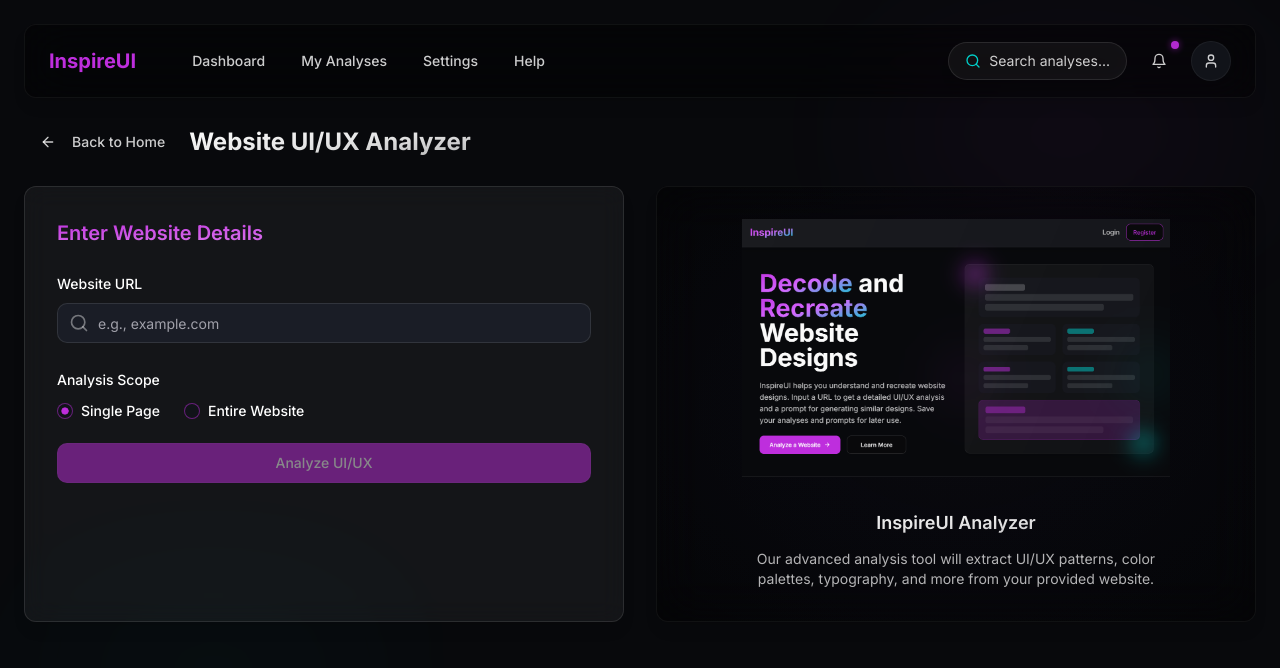
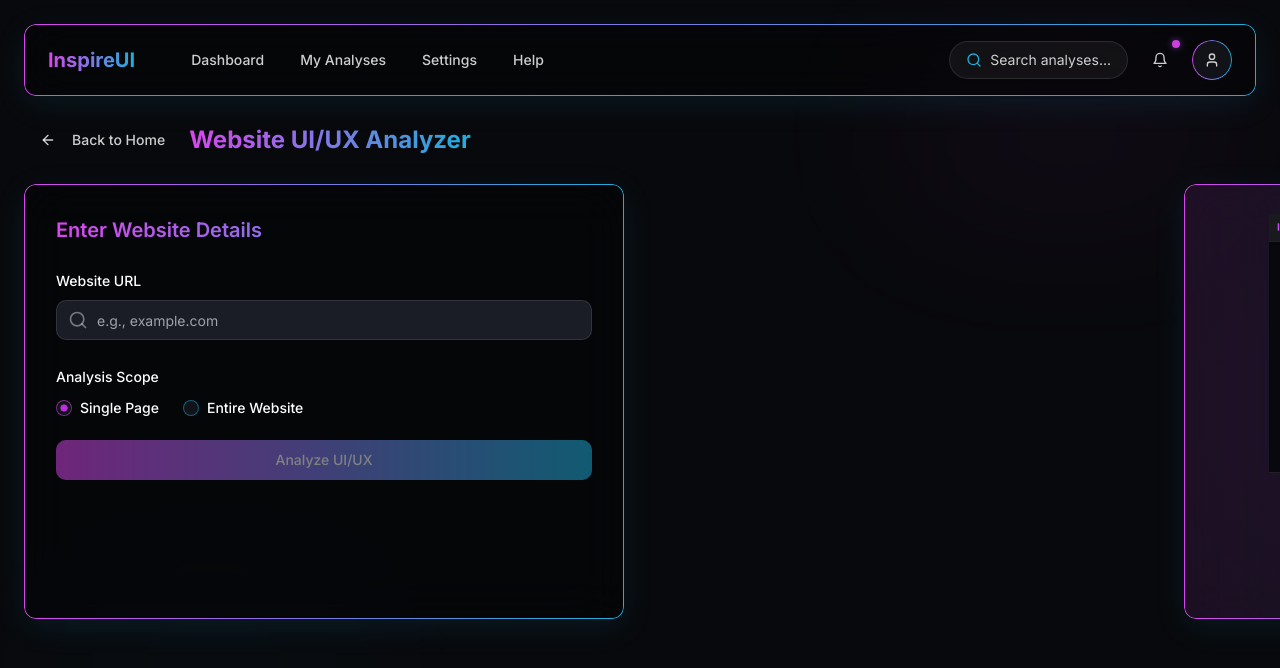
Before and after one commit to Pon-Dinesh-kumar/InspireUI, a React (Vite) app: page /dashboard in a window 1280 px wide. Shown: the top 668 px of the page. Built offline with nearby package versions, Linux system fonts and the light colour scheme.

Commit message:
Refactor: Apply pink/blue theme and glass effects
- Implement pink/blue gradient theme.
- Apply glass effects throughout the app.
- Animate the image on the main page.

```diff
--- a/src/components/Header.tsx
+++ b/src/components/Header.tsx
@@ -6,9 +6,9 @@ import { Link } from 'react-router-dom';
 
 const Header = () => {
   return (
-    <header className="w-full py-4 px-6 flex justify-between items-center glass-dark rounded-lg border border-white/5 backdrop-blur-lg">
+    <header className="w-full py-4 px-6 flex justify-between items-center glass-pink-blue rounded-lg border-gradient backdrop-blur-lg">
       <div className="flex items-center">
-        <Link to="/" className="text-xl font-bold text-purple mr-10 hover:text-purple-light transition-colors">InspireUI</Link>
+        <Link to="/" className="text-xl font-bold text-gradient-pink-blue mr-10 hover:opacity-80 transition-colors">InspireUI</Link>
         <nav className="hidden md:flex items-center space-x-1">
           <Button variant="ghost" className="text-white/80 hover:text-white hover:bg-white/10" asChild>
             <Link to="/dashboard">Dashboard</Link>
@@ -26,14 +26,14 @@ const Header = () => {
       </div>
       <div className="flex items-center space-x-3">
         <div className="hidden md:flex items-center bg-darkbg-light/50 glass rounded-full p-2 px-4 border border-white/5">
-          <Search size={16} className="text-teal mr-2" />
+          <Search size={16} className="text-blue mr-2" />
           <span className="text-sm text-white/80">Search analyses...</span>
         </div>
         <Button variant="ghost" size="icon" className="rounded-full hover:bg-white/10 relative">
-          <div className="absolute top-0 right-0 w-2 h-2 rounded-full bg-purple animate-pulse-glow"></div>
+          <div className="absolute top-0 right-0 w-2 h-2 rounded-full bg-pink animate-pulse-glow"></div>
           <Bell size={20} className="text-white/80" />
         </Button>
-        <Button variant="ghost" size="icon" className="rounded-full bg-darkbg-light hover:bg-darkbg-lighter border border-white/5">
+        <Button variant="ghost" size="icon" className="rounded-full bg-darkbg-light hover:bg-darkbg-lighter border-gradient">
           <User size={20} className="text-white/80" />
         </Button>
       </div>
--- a/src/components/WebsiteAnalyzer.tsx
+++ b/src/components/WebsiteAnalyzer.tsx
@@ -33,8 +33,8 @@ const WebsiteAnalyzer: React.FC<WebsiteAnalyzerProps> = ({ onAnalyze, isLoading
 
   return (
     <div className="grid grid-cols-1 lg:grid-cols-2 gap-8">
-      <div className="glass rounded-lg p-8 border border-white/10 backdrop-blur-md transition duration-300 hover:border-purple/20">
-        <h3 className="text-xl font-semibold mb-6 text-gradient-primary">Enter Website Details</h3>
+      <div className="glass-pink-blue rounded-lg p-8 border-gradient backdrop-blur-md transition duration-300 hover:shadow-glow">
+        <h3 className="text-xl font-semibold mb-6 text-gradient-pink-blue">Enter Website Details</h3>
 
         <form onSubmit={handleSubmit} className="space-y-6">
           <div className="space-y-2">
@@ -46,7 +46,7 @@ const WebsiteAnalyzer: React.FC<WebsiteAnalyzerProps> = ({ onAnalyze, isLoading
                 placeholder="e.g., example.com"
                 value={url}
                 onChange={(e) => setUrl(e.target.value)}
-                className="bg-darkbg-lighter border-white/10 pl-10 focus:border-purple/50 transition-all"
+                className="bg-darkbg-lighter border-white/10 pl-10 focus:border-pink/50 transition-all"
               />
               <Search className="absolute left-3 top-2.5 h-5 w-5 text-white/40" />
             </div>
@@ -61,11 +61,11 @@ const WebsiteAnalyzer: React.FC<WebsiteAnalyzerProps> = ({ onAnalyze, isLoading
               className="flex gap-6"
             >
               <div className="flex items-center space-x-2">
-                <RadioGroupItem value="page" id="page" className="border-purple/50" />
+                <RadioGroupItem value="page" id="page" className="border-pink/50 text-pink" />
                 <Label htmlFor="page" className="cursor-pointer">Single Page</Label>
               </div>
               <div className="flex items-center space-x-2">
-                <RadioGroupItem value="site" id="site" className="border-purple/50" />
+                <RadioGroupItem value="site" id="site" className="border-blue/50 text-blue" />
                 <Label htmlFor="site" className="cursor-pointer">Entire Website</Label>
               </div>
             </RadioGroup>
@@ -73,7 +73,7 @@ const WebsiteAnalyzer: React.FC<WebsiteAnalyzerProps> = ({ onAnalyze, isLoading
 
           <Button
             type="submit"
-            className="w-full bg-purple hover:bg-purple-dark border border-purple-light/20 transition-all duration-300 group"
+            className="w-full bg-gradient-pink-blue hover:opacity-90 border-gradient transition-all duration-300 group"
             disabled={!url || isLoading}
           >
             {isLoading ? (
@@ -90,17 +90,17 @@ const WebsiteAnalyzer: React.FC<WebsiteAnalyzerProps> = ({ onAnalyze, isLoading
         </form>
       </div>
 
-      <div className="glass-dark rounded-lg p-8 flex flex-col justify-center items-center border border-white/5 relative overflow-hidden">
-        <div className="absolute top-0 right-0 w-full h-full bg-gradient-radial from-purple/5 to-transparent opacity-60"></div>
-        <div className="absolute bottom-0 left-0 w-full h-full bg-gradient-radial from-teal/5 to-transparent opacity-30"></div>
+      <div className="glass-animated rounded-lg p-8 flex flex-col justify-center items-center border-gradient relative overflow-hidden animate-pulse-border">
+        <div className="absolute top-0 right-0 w-full h-full bg-gradient-radial from-pink/5 to-transparent opacity-60"></div>
+        <div className="absolute bottom-0 left-0 w-full h-full bg-gradient-radial from-blue/5 to-transparent opacity-30"></div>
 
         <img
-          src="/lovable-uploads/a0023328-7e0f-4b5e-9049-9862b8708fff.png"
+          src="/lovable-uploads/6f5c6533-4209-439b-8866-2de6203e0671.png"
           alt="UI Visualization"
-          className="w-4/5 mb-8 relative z-10 transition-all duration-700 hover:scale-105"
+          className="w-4/5 mb-8 relative z-10 transition-all duration-700 hover:scale-105 animate-float-motion"
         />
         <div className="text-center relative z-10">
-          <h3 className="text-lg font-semibold text-gradient">InspireUI Analyzer</h3>
+          <h3 className="text-lg font-semibold text-gradient-pink-blue">InspireUI Analyzer</h3>
           <p className="text-sm text-white/70 mt-3 max-w-md">
             Our advanced analysis tool will extract UI/UX patterns, color palettes, typography, and more from your provided website.
           </p>
--- a/src/index.css
+++ b/src/index.css
@@ -50,7 +50,7 @@
 
 @layer base {
   * {
-    @apply border-border selection:bg-purple/30 selection:text-white;
+    @apply border-border selection:bg-pink/30 selection:text-white;
   }
 
   body {
@@ -81,6 +81,46 @@
     @apply bg-black/40 backdrop-blur-xl border border-white/5 shadow-lg;
   }
 
+  .glass-pink-blue {
+    @apply bg-black/30 backdrop-blur-xl border border-pink/10 shadow-lg;
+    box-shadow: 0 8px 32px rgba(30, 174, 219, 0.1);
+  }
+
+  .glass-animated {
+    @apply glass-pink-blue animate-shine relative overflow-hidden;
+    background: linear-gradient(
+      90deg,
+      rgba(217, 70, 239, 0.1),
+      rgba(30, 174, 219, 0.1),
+      rgba(217, 70, 239, 0.1)
+    );
+    background-size: 200% auto;
+    border: 1px solid rgba(255, 255, 255, 0.1);
+  }
+
+  .glass-glow {
+    box-shadow:
+      0 8px 32px rgba(217, 70, 239, 0.15),
+      0 0 8px rgba(30, 174, 219, 0.2) inset;
+  }
+
+  .glass-shine::before {
+    content: '';
+    position: absolute;
+    top: 0;
+    left: -150%;
+    width: 150%;
+    height: 100%;
+    background: linear-gradient(
+      90deg,
+      transparent,
+      rgba(255, 255, 255, 0.2),
+      transparent
+    );
+    transform: skewX(-20deg);
+    animation: shine 8s infinite;
+  }
+
   .text-gradient {
     @apply bg-gradient-to-br from-white via-white/90 to-white/70 bg-clip-text text-transparent;
   }
@@ -89,8 +129,22 @@
     @apply bg-gradient-to-br from-purple via-purple-light to-purple-dark bg-clip-text text-transparent;
   }
 
+  .text-gradient-pink-blue {
+    @apply bg-clip-text text-transparent;
+    background-image: linear-gradient(90deg, #D946EF, #1EAEDB);
+  }
+
+  .text-gradient-purple-teal {
+    @apply bg-clip-text text-transparent;
+    background-image: linear-gradient(90deg, #be2edd, #00cec9);
+  }
+
   .shadow-glow {
-    box-shadow: 0 0 15px rgba(190, 46, 221, 0.5);
+    box-shadow: 0 0 15px rgba(217, 70, 239, 0.4);
+  }
+
+  .shadow-blue-glow {
+    box-shadow: 0 0 15px rgba(30, 174, 219, 0.4);
   }
 
   .animate-float {
@@ -118,22 +172,35 @@
   }
 
   .hover-glow:hover {
-    box-shadow: 0 0 15px rgba(190, 46, 221, 0.5);
+    box-shadow: 0 0 20px rgba(217, 70, 239, 0.5);
+  }
+
+  .hover-glow-blue:hover {
+    box-shadow: 0 0 20px rgba(30, 174, 219, 0.5);
   }
 
   .story-link {
-    @apply relative inline-block after:content-[''] after:absolute after:w-full after:scale-x-0 after:h-0.5 after:bottom-0 after:left-0 after:bg-purple after:origin-bottom-right after:transition-transform after:duration-300 hover:after:scale-x-100 hover:after:origin-bottom-left;
+    @apply relative inline-block after:content-[''] after:absolute after:w-full after:scale-x-0 after:h-0.5 after:bottom-0 after:left-0 after:bg-gradient-pink-blue after:origin-bottom-right after:transition-transform after:duration-300 hover:after:scale-x-100 hover:after:origin-bottom-left;
   }
 }
 
 @keyframes pulse-glow {
   0%, 100% {
     opacity: 1;
-    box-shadow: 0 0 5px 1px rgba(190, 46, 221, 0.3);
+    box-shadow: 0 0 5px 1px rgba(217, 70, 239, 0.3);
   }
   50% {
     opacity: 0.7;
-    box-shadow: 0 0 10px 3px rgba(190, 46, 221, 0.5);
+    box-shadow: 0 0 10px 3px rgba(30, 174, 219, 0.5);
+  }
+}
+
+@keyframes shine {
+  0% {
+    left: -150%;
+  }
+  100% {
+    left: 150%;
   }
 }
 
@@ -157,3 +224,24 @@
 * {
   transition: background-color 0.2s ease, border-color 0.2s ease, transform 0.2s ease;
 }
+
+/* Pink Blue border gradient */
+.border-gradient {
+  position: relative;
+  border: none;
+}
+
+.border-gradient::before {
+  content: '';
+  position: absolute;
+  inset: 0;
+  padding: 1px;
+  background: linear-gradient(90deg, #D946EF, #1EAEDB);
+  mask: linear-gradient(#fff 0 0) content-box,
+        linear-gradient(#fff 0 0);
+  -webkit-mask: linear-gradient(#fff 0 0) content-box,
+                linear-gradient(#fff 0 0);
+  -webkit-mask-composite: xor;
+  mask-composite: exclude;
+  border-radius: inherit;
+}
--- a/src/pages/Dashboard.tsx
+++ b/src/pages/Dashboard.tsx
@@ -39,8 +39,8 @@ const Dashboard = () => {
           columns: '12-column grid'
         },
         colors: {
-          primary: '#be2edd',
-          secondary: '#00cec9',
+          primary: '#D946EF',
+          secondary: '#1EAEDB',
           background: '#08090c',
           text: '#ffffff'
         },
@@ -56,7 +56,7 @@ const Dashboard = () => {
           'Custom navigation menu'
         ],
         theme: 'Modern, futuristic dark theme with glassmorphism effects',
-        prompt: `Create a modern web application with a dark theme (#08090c background) and vibrant purple (#be2edd) accent colors. Use glassmorphism for UI elements with subtle transparency and blur effects. Implement a responsive 12-column grid layout with clean typography using Inter font. Add rounded buttons with hover effects and card-based content presentation. The UI should feel futuristic and dynamic with subtle animations for interactions.`
+        prompt: `Create a modern web application with a dark theme (#08090c background) and vibrant pink (#D946EF) to blue (#1EAEDB) gradient accent colors. Use glassmorphism for UI elements with subtle transparency and blur effects. Implement a responsive 12-column grid layout with clean typography using Inter font. Add rounded buttons with hover effects and card-based content presentation. The UI should feel futuristic and dynamic with subtle animations for interactions.`
       };
 
       setAnalysisData(mockAnalysisData);
@@ -75,8 +75,8 @@ const Dashboard = () => {
   return (
     <div className="min-h-screen bg-darkbg text-white p-6 relative overflow-hidden">
       {/* Background gradient effects */}
-      <div className="absolute top-0 right-0 w-1/3 h-1/3 bg-gradient-radial from-purple/10 to-transparent opacity-50 blur-3xl"></div>
-      <div className="absolute bottom-0 left-0 w-1/3 h-1/3 bg-gradient-radial from-teal/10 to-transparent opacity-30 blur-3xl"></div>
+      <div className="absolute top-0 right-0 w-1/3 h-1/3 bg-gradient-radial from-pink/10 to-transparent opacity-50 blur-3xl"></div>
+      <div className="absolute bottom-0 left-0 w-1/3 h-1/3 bg-gradient-radial from-blue/10 to-transparent opacity-30 blur-3xl"></div>
 
       <div className="max-w-7xl mx-auto relative z-10">
         <Header />
@@ -87,13 +87,13 @@ const Dashboard = () => {
               <div className="flex items-center mb-6 fade-in-element opacity-0">
                 <Button
                   variant="ghost"
-                  className="text-white/80 hover:text-white mr-2"
+                  className="text-white/80 hover:text-white mr-2 group"
                   onClick={() => navigate('/')}
                 >
-                  <ArrowLeft className="mr-2 h-4 w-4" />
+                  <ArrowLeft className="mr-2 h-4 w-4 group-hover:-translate-x-1 transition-transform" />
                   Back to Home
                 </Button>
-                <h2 className="text-2xl font-bold text-gradient">Website UI/UX Analyzer</h2>
+                <h2 className="text-2xl font-bold text-gradient-pink-blue">Website UI/UX Analyzer</h2>
               </div>
 
               <div className="fade-in-element opacity-0">
@@ -108,13 +108,13 @@ const Dashboard = () => {
               <div className="flex items-center mb-6">
                 <Button
                   variant="ghost"
-                  className="text-white/80 mr-2 hover:bg-white/5"
+                  className="text-white/80 mr-2 hover:bg-white/5 group"
                   onClick={handleReset}
                 >
-                  <ArrowLeft className="mr-2 h-4 w-4" />
+                  <ArrowLeft className="mr-2 h-4 w-4 group-hover:-translate-x-1 transition-transform" />
                   New Analysis
                 </Button>
-                <h2 className="text-2xl font-bold text-gradient">Analysis Results</h2>
+                <h2 className="text-2xl font-bold text-gradient-pink-blue">Analysis Results</h2>
               </div>
 
               <AnalysisResults data={analysisData} />
--- a/tailwind.config.ts
+++ b/tailwind.config.ts
@@ -73,6 +73,16 @@ export default {
 					light: '#81ecec',
 					dark: '#00b5b1'
 				},
+				pink: {
+					DEFAULT: '#D946EF',
+					light: '#F472B6',
+					dark: '#C026D3'
+				},
+				blue: {
+					DEFAULT: '#1EAEDB',
+					light: '#33C3F0',
+					dark: '#0C96C5'
+				},
 				darkbg: {
 					DEFAULT: '#08090c',
 					light: '#111319',
@@ -121,16 +131,52 @@ export default {
 						opacity: '0.7',
 						boxShadow: '0 0 20px 4px rgba(190, 46, 221, 0.5)'
 					}
+				},
+				'float-motion': {
+					'0%, 100%': {
+						transform: 'translateY(0)'
+					},
+					'50%': {
+						transform: 'translateY(-10px)'
+					}
+				},
+				'shine': {
+					'0%': {
+						backgroundPosition: '200% center',
+						opacity: '0.5'
+					},
+					'100%': {
+						backgroundPosition: '-200% center',
+						opacity: '1.0'
+					}
+				},
+				'pulse-border': {
+					'0%, 100%': {
+						borderColor: 'rgba(212, 70, 239, 0.4)'
+					},
+					'50%': {
+						borderColor: 'rgba(30, 174, 219, 0.8)'
+					}
+				},
+				'rotate-slow': {
+					'100%': {
+						transform: 'rotate(360deg)'
+					}
 				}
 			},
 			animation: {
 				'accordion-down': 'accordion-down 0.2s ease-out',
 				'accordion-up': 'accordion-up 0.2s ease-out',
 				'fade-in': 'fade-in 0.3s ease-out',
-				'pulse-glow': 'pulse-glow 2s infinite'
+				'pulse-glow': 'pulse-glow 2s infinite',
+				'float-motion': 'float-motion 6s ease-in-out infinite',
+				'shine': 'shine 8s ease-in-out infinite',
+				'pulse-border': 'pulse-border 4s infinite',
+				'rotate-slow': 'rotate-slow 12s linear infinite'
 			},
 			backgroundImage: {
 				'gradient-radial': 'radial-gradient(var(--tw-gradient-stops))',
+				'gradient-pink-blue': 'linear-gradient(90deg, #D946EF 0%, #1EAEDB 100%)',
 			}
 		}
 	},
```
Also changed, not shown: src/pages/Index.tsx (+40 -38 lines), public/lovable-uploads/6f5c6533-4209-439b-8866-2de6203e0671.png (added).
